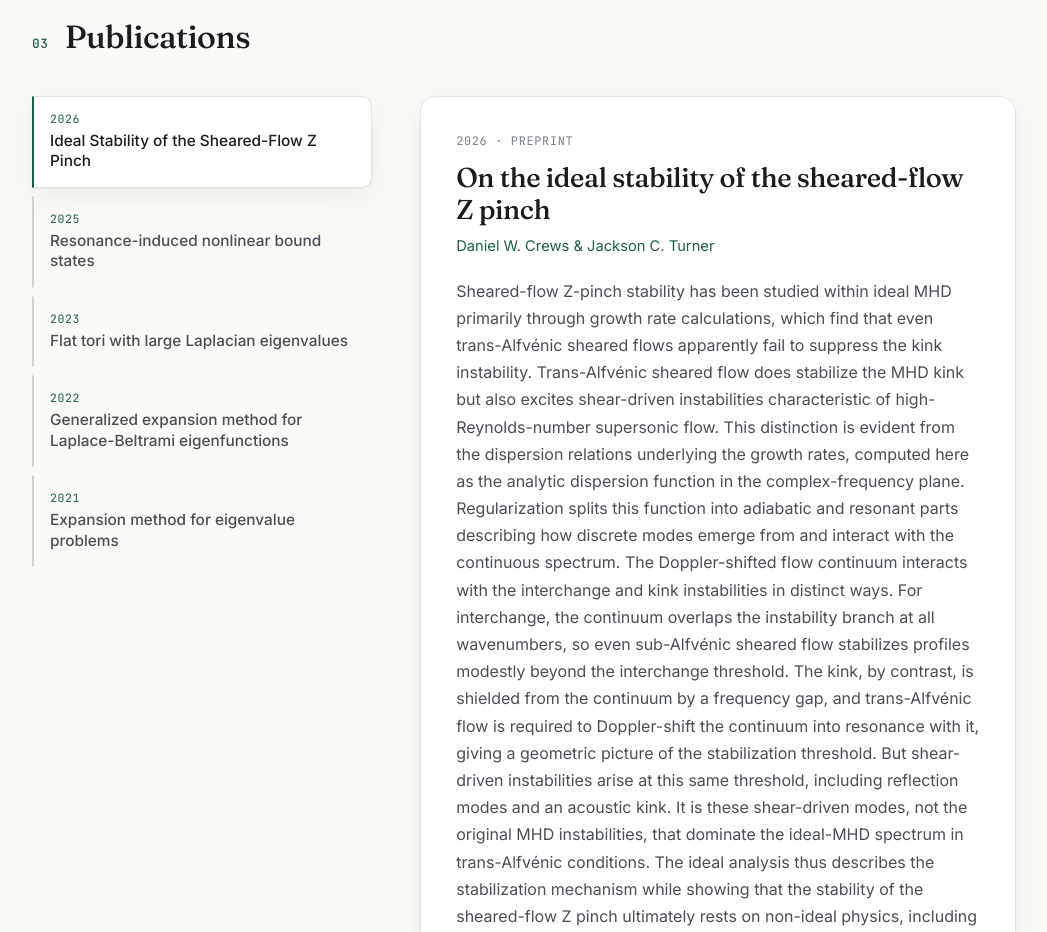
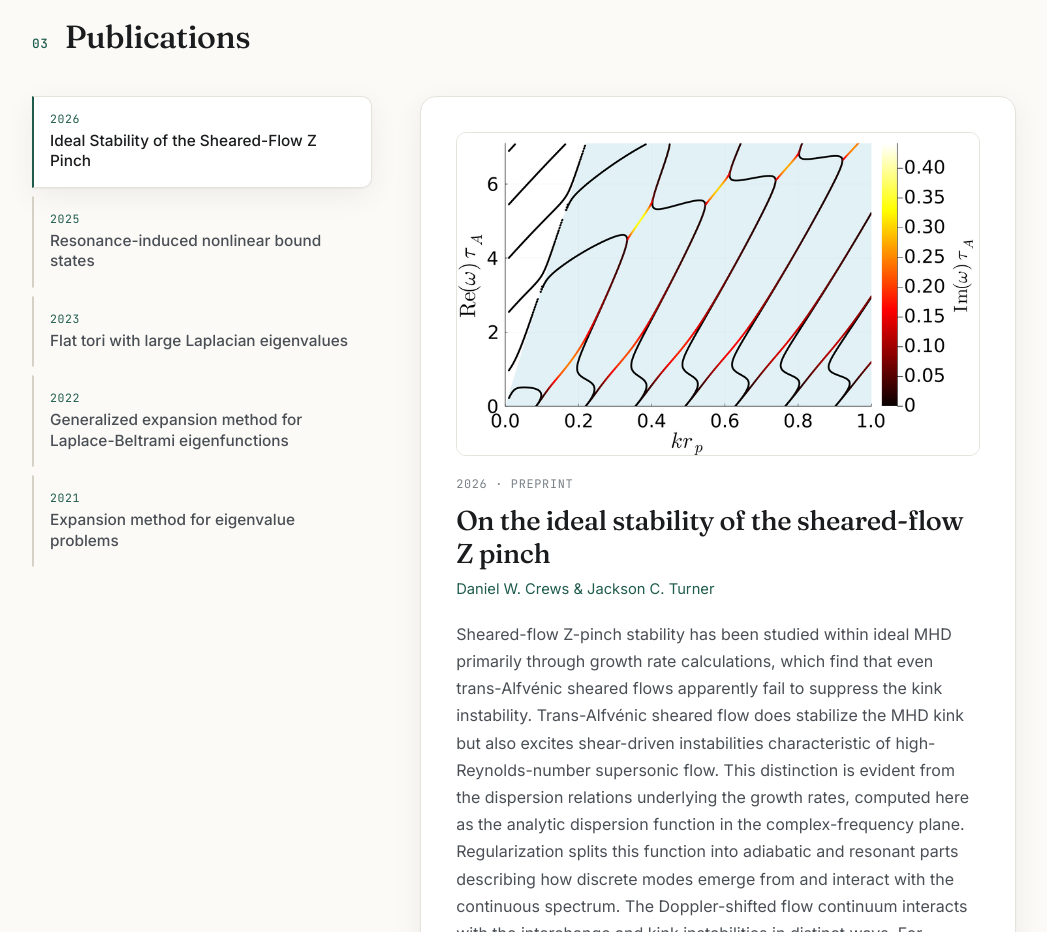
Before and after one commit to jacktrnr/jacktrnr-website, a website: page index.html in a window 1280 px wide. Shown: the part 1800-2732 px from the top of the page, without its empty margins (116-1163 px from the left). Drawn offline with Linux system fonts and the light colour scheme.

Commit message:
Add key figure to each publication panel
- Z-pinch: dispersion relation in the complex-frequency plane (from arXiv source)
- NLS resonance: four-panel delta bifurcation diagram (from thesis)
- Flat tori: eigenvalue scaling across dimensions (from arXiv source)
- Laplace-Beltrami: spherical square eigenfunction (from arXiv source)
- CSS: pub-figure style with rounded corners and white paper background

```diff
--- a/index.html
+++ b/index.html
@@ -151,6 +151,9 @@
 
         <div class="pub-detail">
           <article class="pub-panel is-active" id="pub-1" role="tabpanel" aria-labelledby="tab-1">
+            <figure class="pub-figure">
+              <img src="assets/figs/zpinch-dispersion.png" alt="Dispersion relation of the sheared-flow Z pinch in the complex-frequency plane" width="800" height="494" loading="lazy" />
+            </figure>
             <p class="pub-tag">2026 · Preprint</p>
             <h3 class="pub-heading">On the ideal stability of the sheared-flow Z pinch</h3>
             <p class="pub-meta">Daniel W. Crews &amp; Jackson C. Turner</p>
@@ -189,6 +192,9 @@
           </article>
 
           <article class="pub-panel" id="pub-2" role="tabpanel" aria-labelledby="tab-2" hidden>
+            <figure class="pub-figure">
+              <img src="assets/figs/nls-bifurcation.png" alt="Bifurcation of nonlinear bound states from scattering resonances of a delta potential" width="800" height="650" loading="lazy" />
+            </figure>
             <p class="pub-tag">2025 · Preprint</p>
             <h3 class="pub-heading">Resonance-induced nonlinear bound states</h3>
             <p class="pub-meta">Jackson C. Turner &amp; Michael I. Weinstein</p>
@@ -219,6 +225,9 @@
           </article>
 
           <article class="pub-panel" id="pub-3" role="tabpanel" aria-labelledby="tab-3" hidden>
+            <figure class="pub-figure">
+              <img src="assets/figs/flattori-eigenvalues.png" alt="Maximized Laplacian eigenvalues on flat tori in dimensions 2 through 8" width="720" height="432" loading="lazy" />
+            </figure>
             <p class="pub-tag">2023 · Journal</p>
             <h3 class="pub-heading">Flat tori with large Laplacian eigenvalues in dimensions up to eight</h3>
             <p class="pub-meta">Chiu-Yen Kao, Braxton Osting &amp; Jackson C. Turner</p>
@@ -246,6 +255,9 @@
           </article>
 
           <article class="pub-panel" id="pub-4" role="tabpanel" aria-labelledby="tab-4" hidden>
+            <figure class="pub-figure">
+              <img src="assets/figs/lb-eigenfunction.jpg" alt="Laplace-Beltrami eigenfunction on a spherical square domain" width="800" height="600" loading="lazy" />
+            </figure>
             <p class="pub-tag">2022 · Preprint</p>
             <h3 class="pub-heading">A generalized expansion method for computing Laplace-Beltrami eigenfunctions on manifolds</h3>
             <p class="pub-meta">Jackson C. Turner, Elena Cherkaev &amp; Dong Wang</p>
--- a/styles.css
+++ b/styles.css
@@ -308,6 +308,19 @@ main {
 .pub-panel[hidden] { display: none; }
 @keyframes fade { from { opacity: 0; transform: translateY(4px); } to { opacity: 1; transform: none; } }
 
+.pub-figure {
+  margin: 0 0 1.2rem;
+  border-radius: 10px;
+  overflow: hidden;
+  border: 1px solid var(--line);
+  background: #fff;
+}
+.pub-figure img {
+  width: 100%;
+  height: auto;
+  display: block;
+}
+
 .pub-tag {
   font-family: var(--mono);
   font-size: .74rem; letter-spacing: .06em; text-transform: uppercase;
```
Also changed, not shown: assets/figs/flattori-eigenvalues.png (added), assets/figs/lb-eigenfunction.jpg (added), assets/figs/nls-bifurcation.png (added), assets/figs/zpinch-dispersion.png (added).
